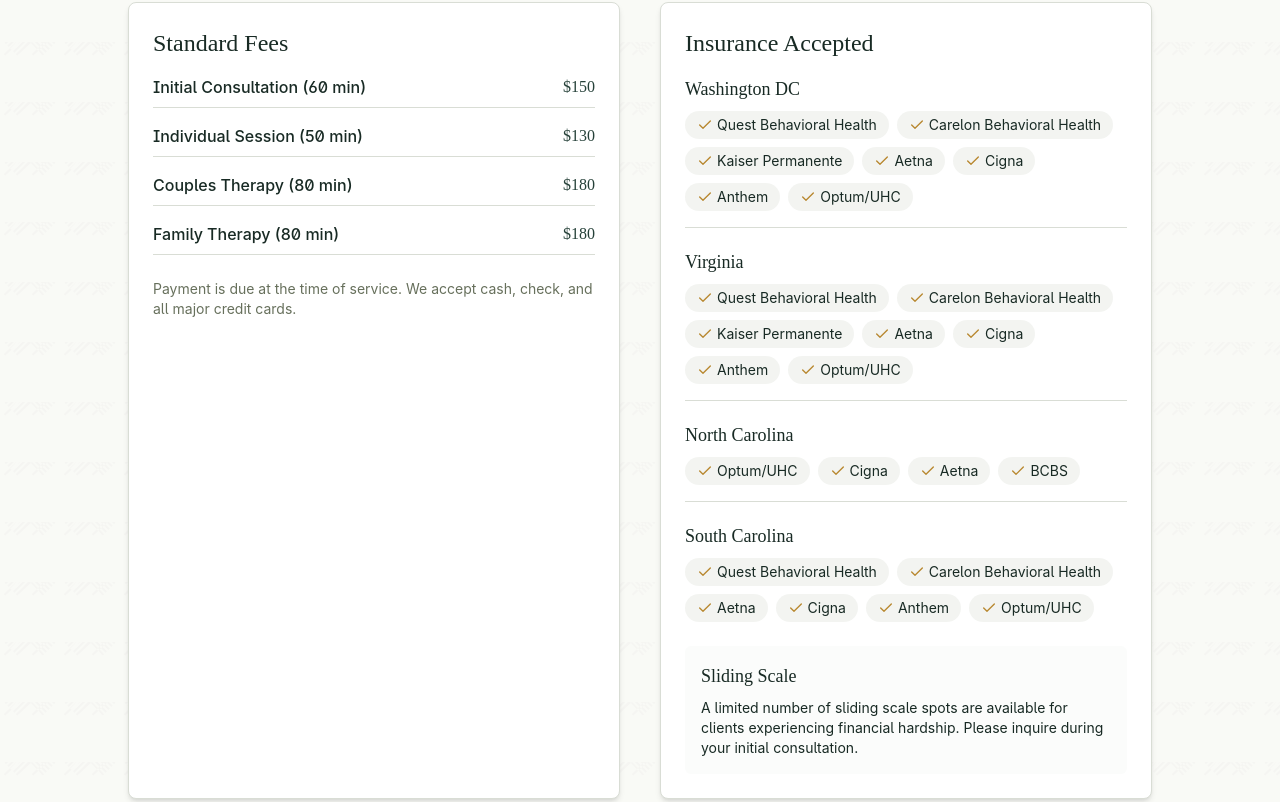
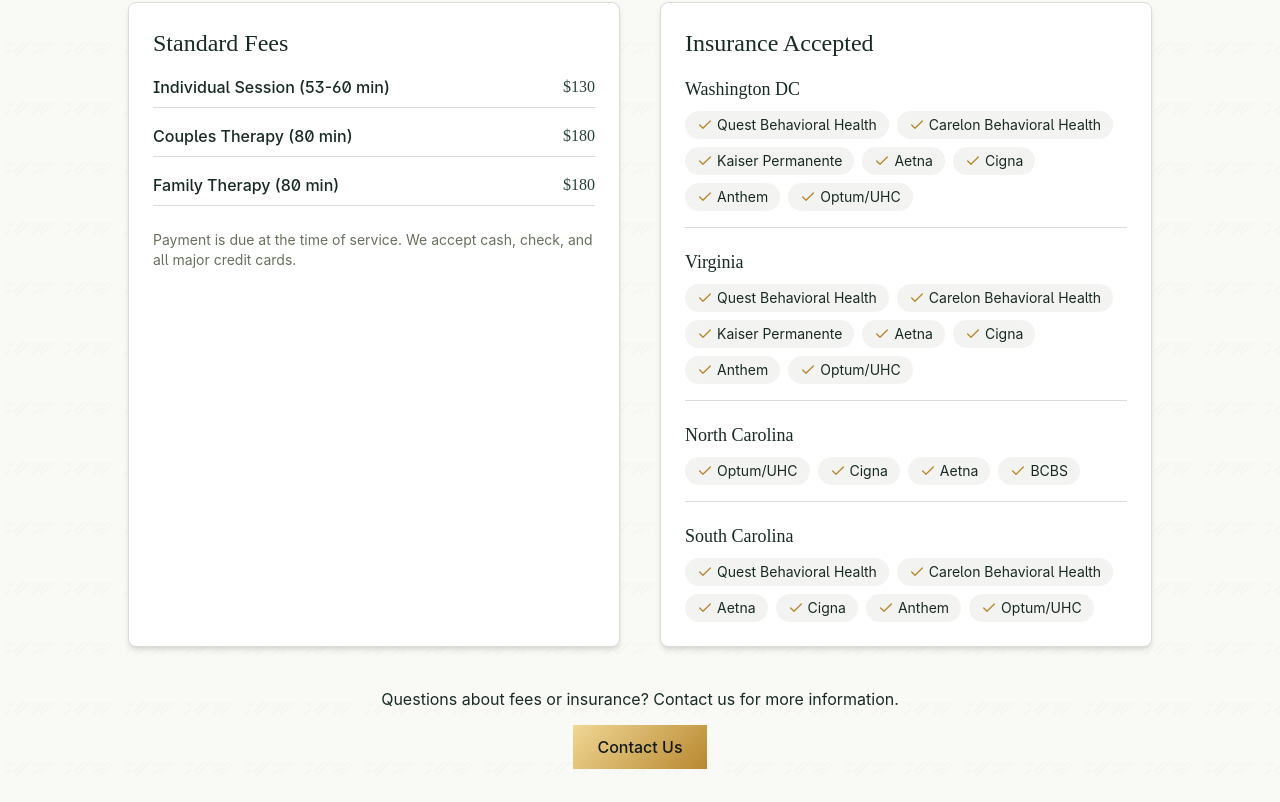
Before and after one commit to SpaceGangUno/peace-web-gift, a React (Vite) app: page / in a window 1280 px wide. Shown: the part 3558-4360 px from the top of the page. Built offline with nearby package versions, Linux system fonts and the light colour scheme; a web font is replaced by a local one.

Commit message:
Refactor: Update fees and remove sliding scale
Update the FeesInsurance component to reflect the new fee structure and remove the sliding scale information.

```diff
--- a/src/components/FeesInsurance.tsx
+++ b/src/components/FeesInsurance.tsx
@@ -41,11 +41,7 @@ const FeesInsurance = () => {
 
                 <div className="space-y-4">
                   <div className="flex justify-between items-center pb-2 border-b border-border">
-                    <span className="font-medium">Initial Consultation (60 min)</span>
-                    <span className="font-bookmania text-emerald-green">$150</span>
-                  </div>
-                  <div className="flex justify-between items-center pb-2 border-b border-border">
-                    <span className="font-medium">Individual Session (50 min)</span>
+                    <span className="font-medium">Individual Session (53-60 min)</span>
                     <span className="font-bookmania text-emerald-green">$130</span>
                   </div>
                   <div className="flex justify-between items-center pb-2 border-b border-border">
@@ -83,14 +79,6 @@ const FeesInsurance = () => {
                     </div>
                   ))}
                 </div>
-
-                <div className="mt-6 p-4 bg-muted/30 rounded-md">
-                  <h4 className="font-bookmania text-lg mb-2">Sliding Scale</h4>
-                  <p className="text-sm">
-                    A limited number of sliding scale spots are available for clients
-                    experiencing financial hardship. Please inquire during your initial consultation.
-                  </p>
-                </div>
               </div>
             </div>
           </div>
```
